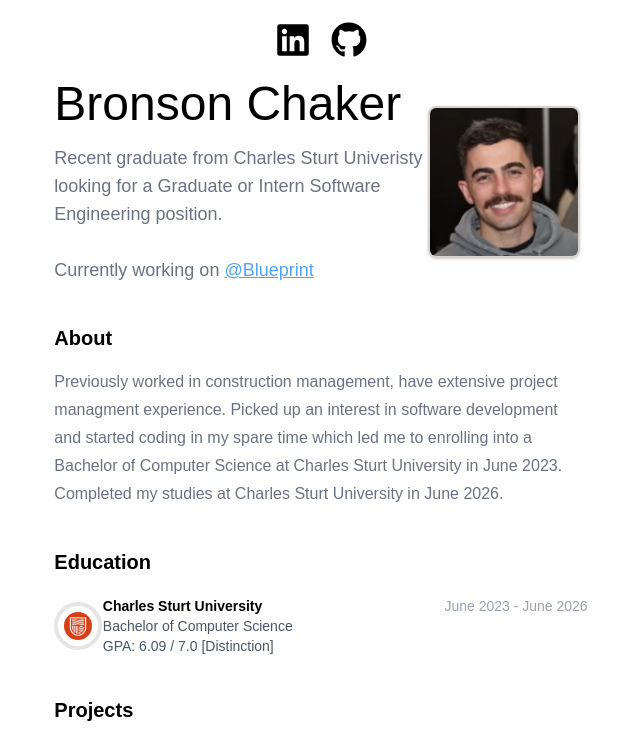
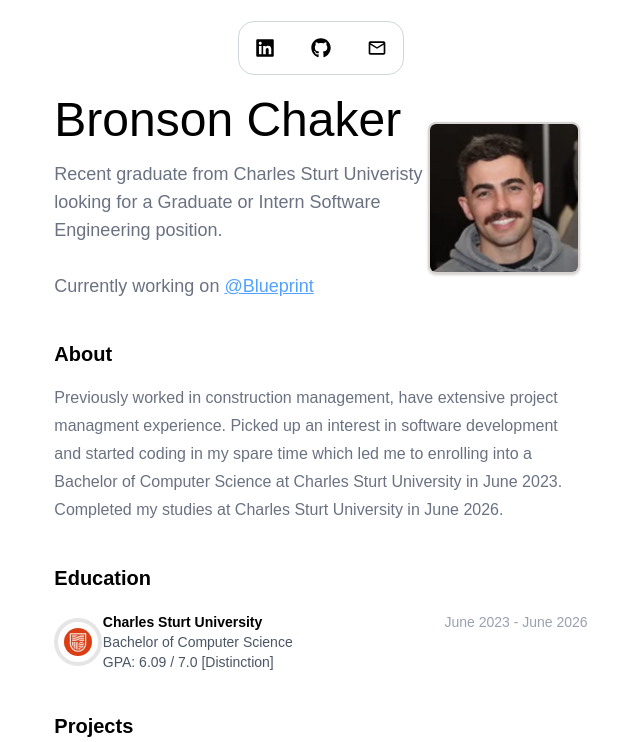
Before and after one commit to BronsonChaker/portfolio, a React (Vite) app: page / in a window 1280 px wide. Shown: the top 742 px of the page, without its empty margins (319-959 px from the left). Built offline with nearby package versions, Linux system fonts and the light colour scheme.

Commit message:
Changed Navbar to dock with animation, to still be adjusted to make aniamtion smoother, additional links aslo to be added and the email section to open users inbox to email

```diff
--- a/src/components/Navbar/Navbar.jsx
+++ b/src/components/Navbar/Navbar.jsx
@@ -1,17 +1,63 @@
 import { Link } from "react-router";
 import { FaLinkedin } from "react-icons/fa";
 import { FaGithub } from "react-icons/fa";
+import { MdOutlineEmail } from "react-icons/md";
 
 export default function Navbar() {
   return (
-    <nav className="w-full flex flex-row items-center justify-center h-20">
-      <div className=" px-3 py-1.5 flex flex-row items-center justify-center font-medium text-lg gap-5 overflow-visible">
-        <Link to="https://www.linkedin.com/in/bronsonchaker/">
-          <FaLinkedin className="text-4xl hover:opacity-80 hover:duration-300 hover:scale-115 overflow-visible" />
-        </Link>
-        <Link target="_blank" to="https://github.com/BronsonChaker">
-          <FaGithub className="text-4xl hover:opacity-80 hover:duration-300 hover:scale-115 overflow-visible" />
-        </Link>
+    <nav className="w-full flex flex-row items-center justify-center h-24">
+      <div className=" border px-2 py-2 flex flex-row items-center justify-center font-medium text-lg gap-5 hover:px-6 ease-in-out hover:duration-300 hover:cursor-pointer rounded-2xl border-gray-300">
+        <div className="relative group hover:px-2 hover:duration-500 ease-linear">
+          <Link
+            to="https://www.linkedin.com/in/bronsonchaker/"
+            className="hover:px-2 hover:duration-300"
+          >
+            <FaLinkedin className="text-4xl hover:opacity-80 hover:duration-300 hover:scale-115 overflow-visible rounded-full p-2 hover:bg-gray-100 hover:px-2" />
+          </Link>
+          <p
+            className="absolute bottom-full left-1/2
+                       transform -translate-x-1/2 mb-0.5
+                       w-max px-2 py-0.5 text-sm text-white
+                       bg-gray-700 rounded shadow-lg
+                       opacity-0 group-hover:opacity-100"
+          >
+            LinkedIn
+          </p>
+        </div>
+
+        <div className="relative group hover:px-2 hover:duration-500 ease-out">
+          <Link
+            target="_blank"
+            to="https://github.com/BronsonChaker"
+            className="hover:px-2 hover:duration-300"
+          >
+            <FaGithub className="text-4xl hover:opacity-80 hover:duration-300 hover:scale-115 overflow-visible rounded-full p-2 hover:bg-gray-100 hover:px-2" />
+          </Link>
+          <p
+            className="absolute bottom-full left-1/2
+                       transform -translate-x-1/2 mb-0.5
+                       w-max px-2 py-0.5 text-sm text-white
+                       bg-gray-700 rounded shadow-lg
+                       opacity-0 group-hover:opacity-100"
+          >
+            GitHub
+          </p>
+        </div>
+
+        <div className="relative group hover:px-2 hover:duration-500 ease-linear">
+          <Link target="_blank" to="" className="hover:px-2 hover:duration-300">
+            <MdOutlineEmail className="text-4xl hover:opacity-80 hover:duration-300 hover:scale-115 overflow-visible rounded-full p-2 hover:bg-gray-100 " />
+          </Link>
+          <p
+            className="absolute bottom-full left-1/2
+                       transform -translate-x-1/2 mb-0.5
+                       w-max px-2 py-0.5 text-sm text-white
+                       bg-gray-700 rounded shadow-lg
+                       opacity-0 group-hover:opacity-100"
+          >
+            Email
+          </p>
+        </div>
       </div>
     </nav>
   );
```
